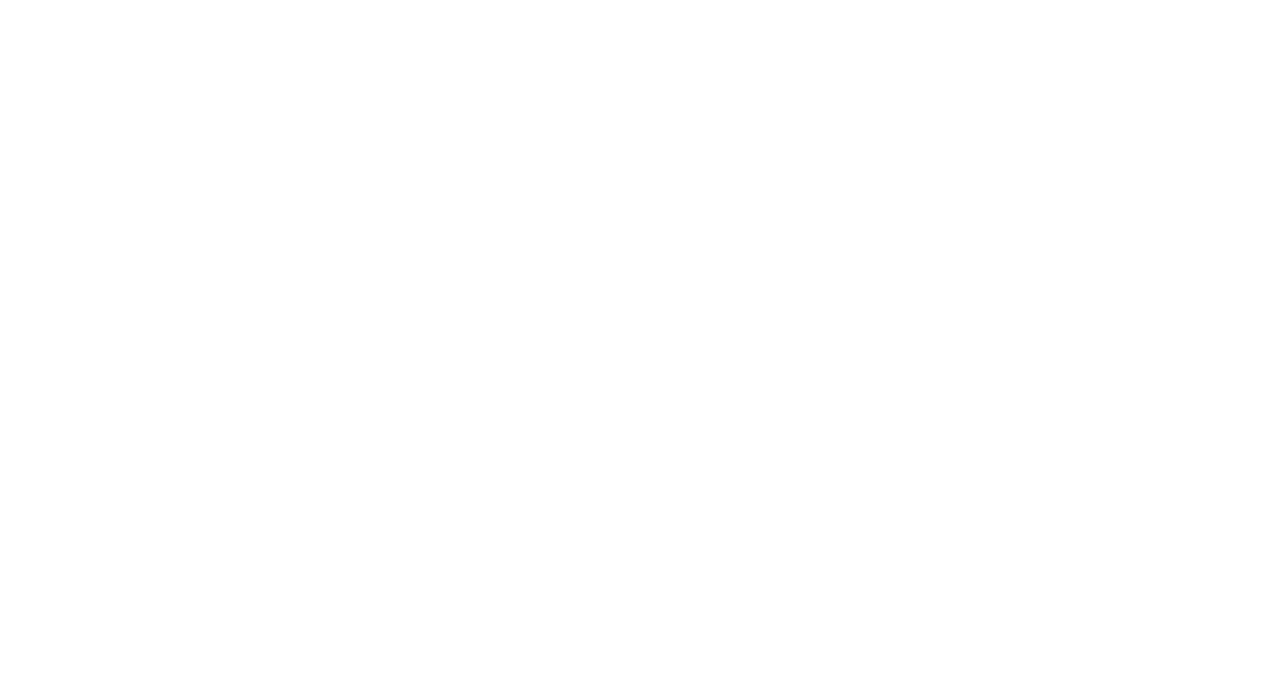
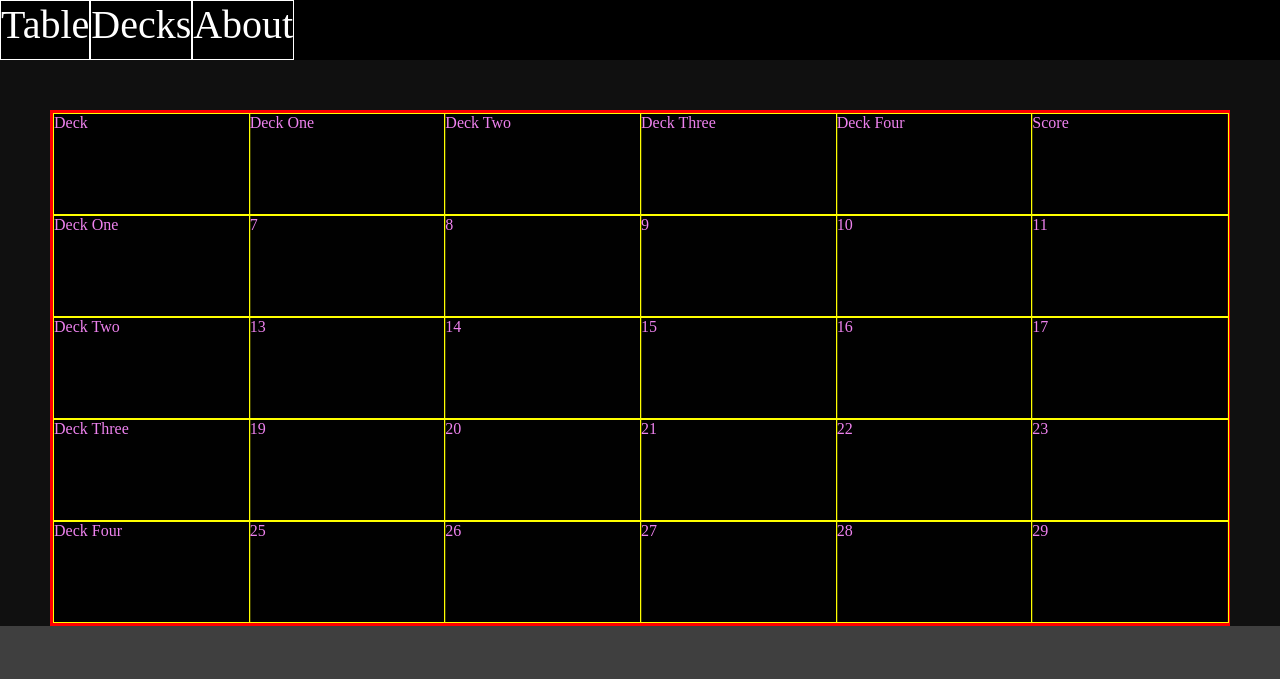
Before and after one commit to TheTomik93/magic-tournament, a plain HTML site: page index.html in a window 1280 px wide. Drawn offline with Linux system fonts and the light colour scheme.

Commit message:
basic grid

```diff
--- a/index.html
+++ b/index.html
@@ -1 +1,22 @@
 <!DOCTYPE html>
+<html>
+    <head>
+        <title>Test</title>
+        <meta charset="utf-8">
+        <link rel="stylesheet" href="style.css">
+        <script src="main.js" async></script>
+    </head>
+
+    <body>
+        <div id="navbar">
+            <div id="table">Table</div>
+            <div id="decks">Decks</div>
+            <div id="about">About</div>
+        </div>
+
+        <div id="tabulka">
+
+        </div>
+        <div id="midsection"></div>
+    </body>
+</html>
--- /dev/null
+++ b/main.js
@@ -0,0 +1,51 @@
+let numberOfDecks = 4;
+let numberOfCols = numberOfDecks + 2;
+let numberOfRows = numberOfDecks + 1;
+
+let deckOne = "Deck One";
+let deckTwo = "Deck Two";
+let deckThree = "Deck Three";
+let deckFour = "Deck Four";
+
+const deckNames = [deckOne, deckTwo, deckThree, deckFour]
+
+const tabulka = document.getElementById("tabulka");
+
+createGrid(numberOfRows, numberOfCols);
+cellDescriptionTopRow();
+cellDescriptionLeftColumn();
+
+function createGrid(rows, cols){
+    numberOfGridBoxes = rows * cols;
+    tabulka.style.setProperty("--grid-rows", numberOfRows);
+    tabulka.style.setProperty("--grid-cols", numberOfCols);
+
+    for (let c = 0; c < numberOfGridBoxes; c++){
+        let cell = document.createElement("div");
+        cell.id = c;
+        cell.textContent = c;
+        tabulka.appendChild(cell).className = "grid-item";
+    }
+}
+
+function cellDescriptionTopRow(){
+
+    let nullCell = document.getElementById(0);
+    nullCell.textContent = "Deck";
+
+    for (let i = 1; i <= numberOfDecks; i++){
+        let deckCells = document.getElementById(i);
+        deckCells.textContent = deckNames[i-1];
+    }
+
+    let lastCell = document.getElementById(numberOfDecks + 1);
+    lastCell.textContent = "Score";
+}
+
+function cellDescriptionLeftColumn(){
+
+    for (let i = 1; i <= numberOfDecks; i++){
+        let deckCells = document.getElementById(i * numberOfCols);
+        deckCells.textContent = deckNames[i-1];
+    }
+}
--- a/style.css
+++ b/style.css
@@ -0,0 +1,41 @@
+*{
+    margin: 0;
+    padding: 0;
+    background-color: rgba(0, 0, 0, 0.753);
+}
+:root {
+    --grid-cols: 1;
+    --grid-rows: 1;
+}
+#navbar{
+    height: 60px;
+    display: flex;
+    background-color: black;
+    position: absolute;
+    position: -webkit-sticky;
+    position: sticky;
+    top: 0px;
+}
+#navbar div{
+    border: 1px solid white;
+    font-size: 2.5rem;
+    color: white;
+}
+#tabulka{
+    display: grid;
+    border: 3px solid red;
+    grid-template-columns: repeat(var(--grid-cols), 1fr);
+    grid-template-rows: repeat(var(--grid-rows), 1fr);
+    margin: 50px;
+}
+.grid-item{
+    border: 1px solid yellow;
+    width: 100%;
+    height: 100px;
+    margin: auto;
+    color: violet;
+}
+#midsection{
+    color: white;
+    margin: auto;
+}
```
